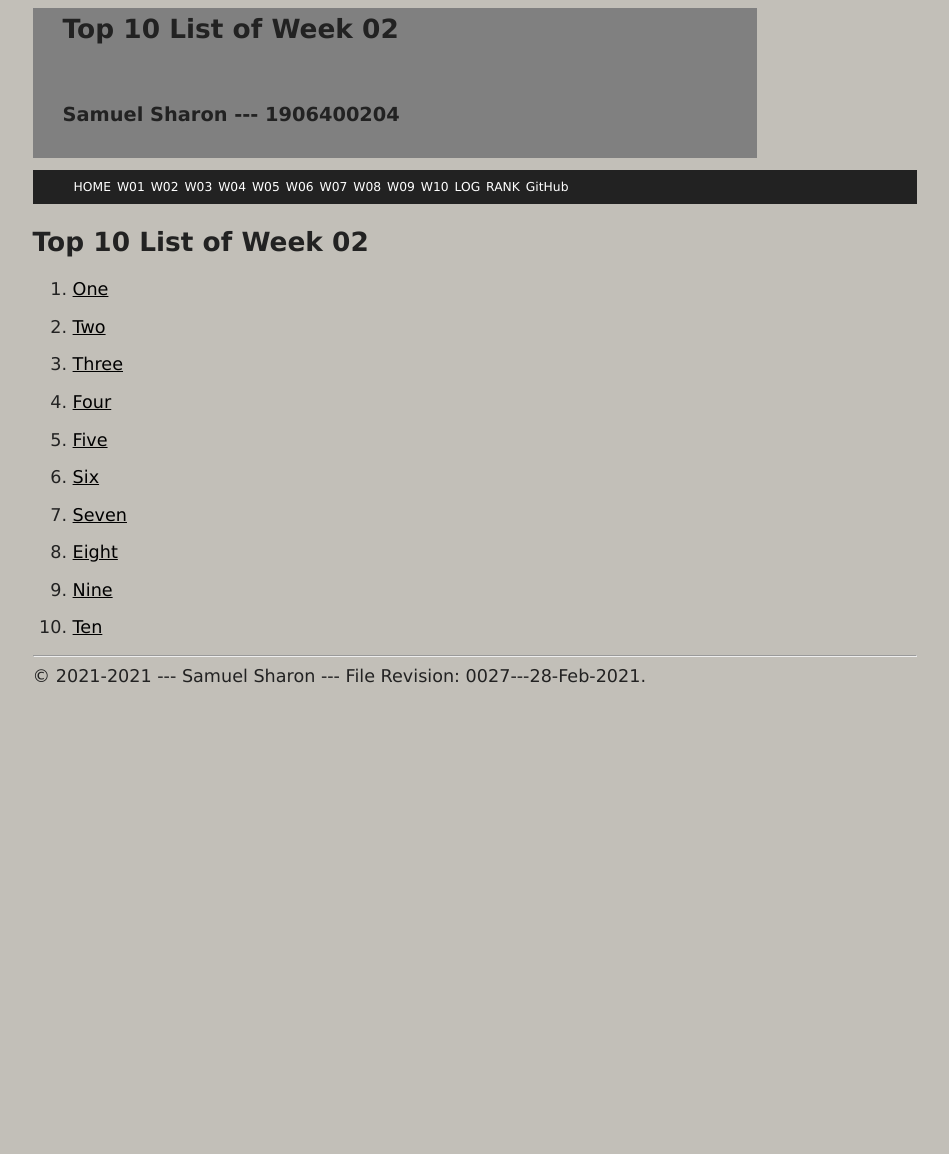
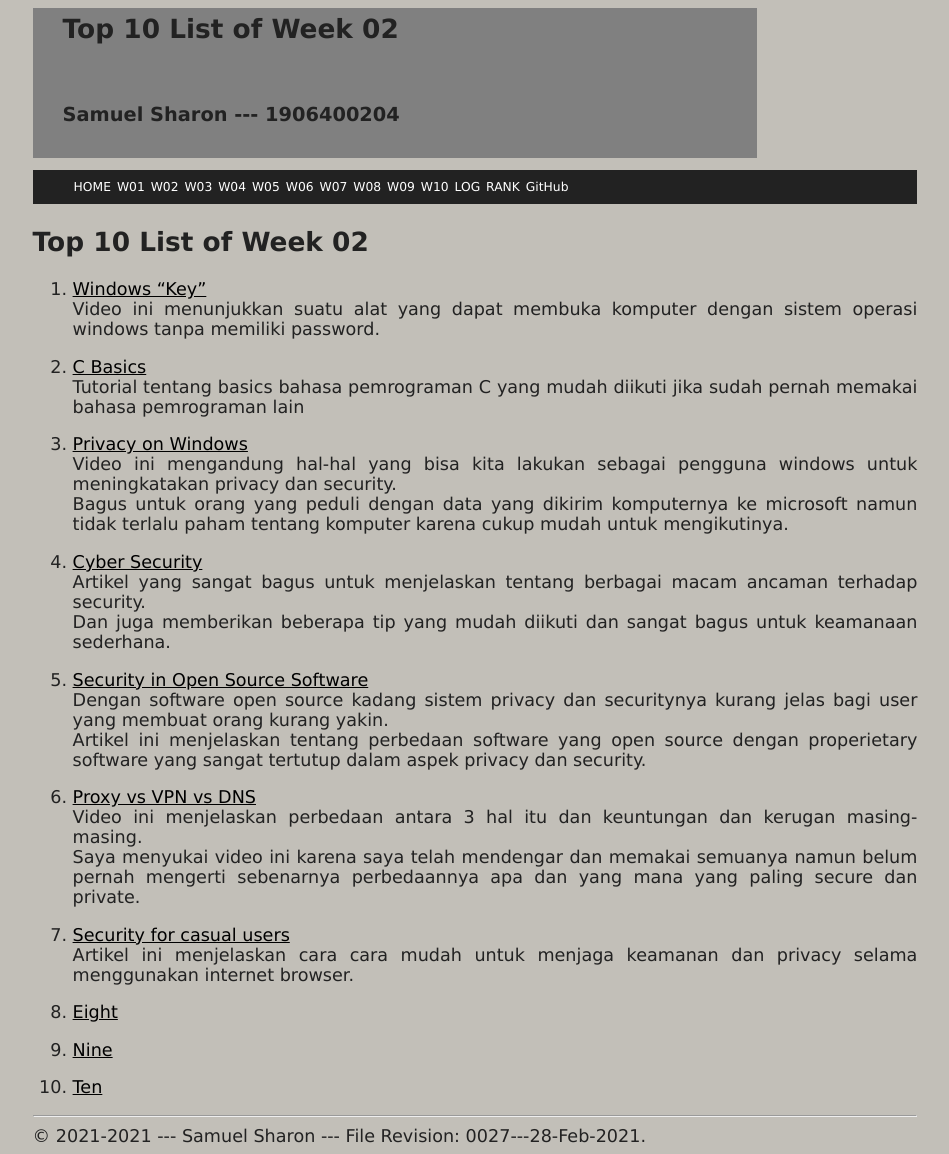
Before and after one commit to Hans-sss/os211, a Jekyll site: the page built from w02.md, in a window 1280 px wide. Shown: the whole page, without its empty margins (165-1114 px from the left). Built offline with Jekyll 4.4.1, drawn with Linux system fonts in a browser that asks for light colours; our own code applies the rules of GitHub Pages for plain Markdown files; before the commit the page ends 900 px from its top, so only the background shows below that.

Commit message:
w02 top 10 update

```diff
--- a/w02.md
+++ b/w02.md
@@ -5,22 +5,33 @@ permalink: /W02/
 
 # Top 10 List of Week 02
 
-1. [One](https://en.wikipedia.org/wiki/1)<br>
+1. [Windows "Key"](https://www.youtube.com/watch?v=J_JIhn3vJVI&ab_channel=LinusTechTips)<br>
+Video ini menunjukkan suatu alat yang dapat membuka komputer dengan sistem operasi windows tanpa memiliki password.
 
-2. [Two](https://en.wikipedia.org/wiki/2)<br>
+2. [C Basics](https://www.geeksforgeeks.org/c-language-set-1-introduction/)<br>
+Tutorial tentang basics bahasa pemrograman C yang mudah diikuti jika sudah pernah memakai bahasa pemrograman lain
 
-3. [Three](https://en.wikipedia.org/wiki/3)<br>
+3. [Privacy on Windows](https://www.youtube.com/watch?v=vNRics7tlqw&ab_channel=Techlore)<br>
+Video ini mengandung hal-hal yang bisa kita lakukan sebagai pengguna windows untuk meningkatakan privacy dan security. <br>
+Bagus untuk orang yang peduli dengan data yang dikirim komputernya ke microsoft namun tidak terlalu paham tentang komputer karena cukup mudah untuk mengikutinya.
 
-4. [Four](https://en.wikipedia.org/wiki/4)<br>
+4. [Cyber Security](https://www.kaspersky.com/resource-center/definitions/what-is-cyber-security)<br>
+Artikel yang sangat bagus untuk menjelaskan tentang berbagai macam ancaman terhadap security.<br>
+Dan juga memberikan beberapa tip yang mudah diikuti dan sangat bagus untuk keamanaan sederhana.
 
-5. [Five](https://en.wikipedia.org/wiki/5)<br>
+5. [Security in Open Source Software](https://blog.ironbastion.com.au/open-source-software-security-risks-practices/)<br>
+Dengan software open source kadang sistem privacy dan securitynya kurang jelas bagi user yang membuat orang kurang yakin.<br>
+Artikel ini menjelaskan tentang perbedaan software yang open source dengan properietary software yang sangat tertutup dalam aspek privacy dan security.
 
-6. [Six](https://en.wikipedia.org/wiki/6)<br>
+6. [Proxy vs VPN vs DNS](https://www.youtube.com/watch?v=66aGNtzsZ8U&ab_channel=BestVPNAnalysis)<br>
+Video ini menjelaskan perbedaan antara 3 hal itu dan keuntungan dan kerugan masing-masing.<br>
+Saya menyukai video ini karena saya telah mendengar dan memakai semuanya namun belum pernah mengerti sebenarnya perbedaannya apa dan yang mana yang paling secure dan private.
 
-7. [Seven](https://en.wikipedia.org/wiki/7)<br>
+7. [Security for casual users](https://www.zdnet.com/article/online-security-101-how-to-protect-your-privacy-from-hackers-spies-and-the-government/)<br>
+Artikel ini menjelaskan cara cara mudah untuk menjaga keamanan dan privacy selama menggunakan internet browser.
 
-8. [Eight](https://en.wikipedia.org/wiki/8)<br>
+8. [Eight]()<br>
 
-9. [Nine](https://en.wikipedia.org/wiki/9)<br>
+9. [Nine]()<br>
 
-10. [Ten](https://en.wikipedia.org/wiki/10)<br>
+10. [Ten]()<br>
```
